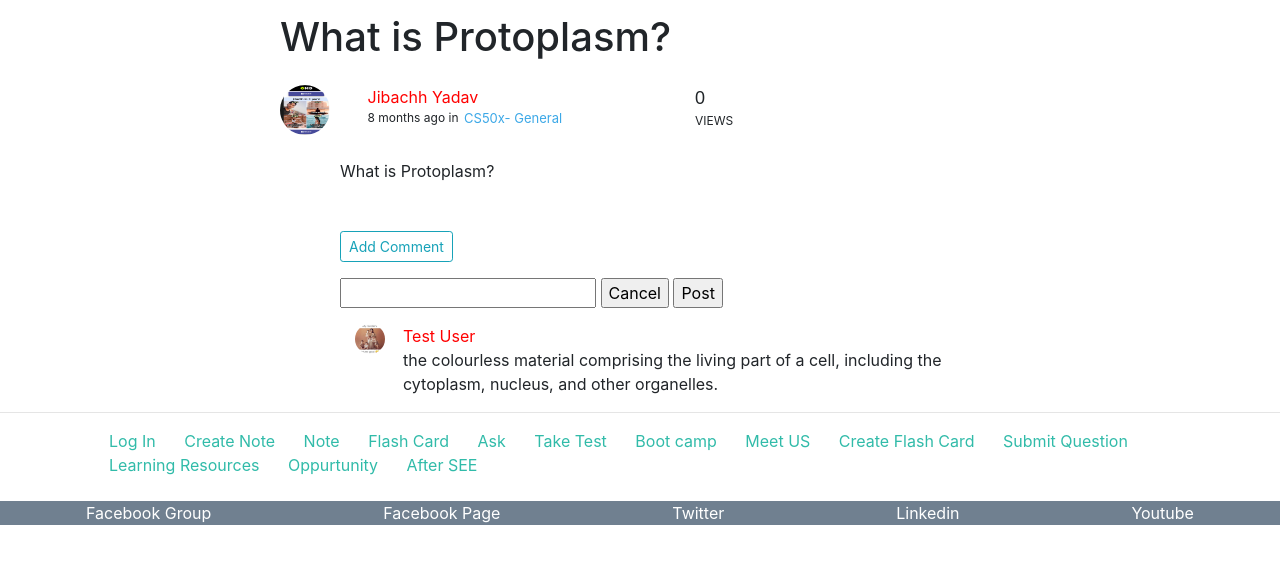
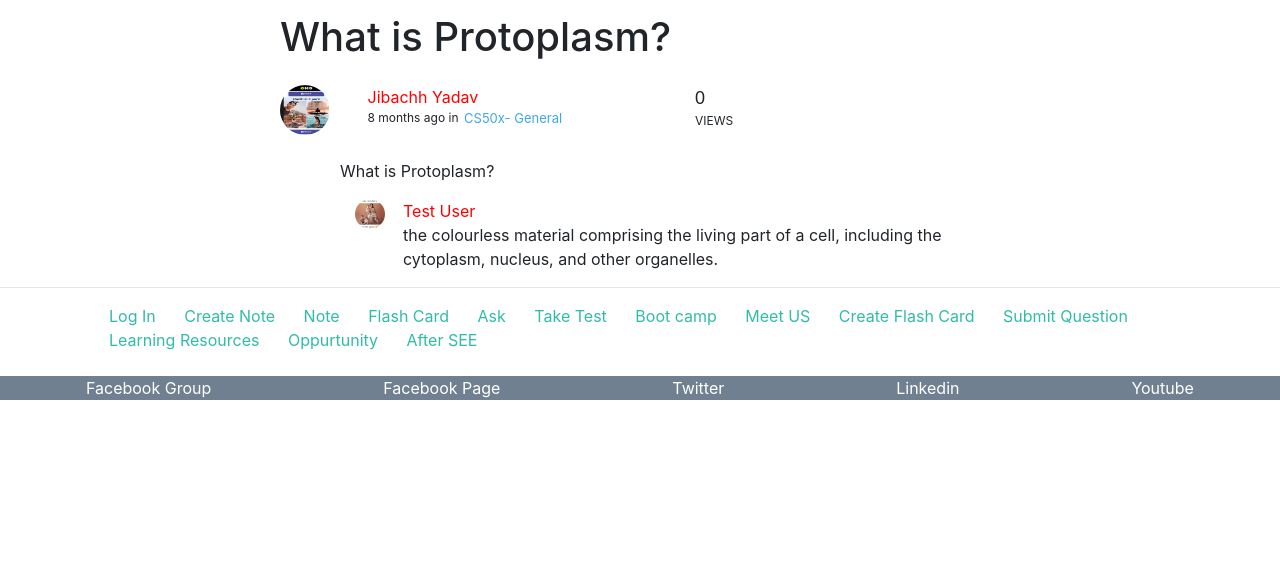
Before and after one commit to jibachhydv/onestepNepal, a Django app: page /ask/question/1/ in a window 1280 px wide. Shown: the part 139-703 px from the top of the page. Run offline with Django 3.2, Linux system fonts and the light colour scheme; data comes from the database, SQL or seed files in the repository; both versions use the stored data as it was after the commit; some libraries are stand-ins or nearby versions.

Commit message:
i forgot

```diff
--- a/templates/discussion/questiondetail.html
+++ b/templates/discussion/questiondetail.html
@@ -76,19 +76,10 @@
           </div>
 
 
-          <div class="row mt-5">
-            <button class="btn btn-sm btn-outline-info">Add Comment</button>
-          </div>
-
-          <!-- Form for commenting -->
-          <div class="row mt-3">
-            <form action="" method="post">
-              <input type="text" />
-              <input type="button" value="Cancel">
-              <input type="submit" value="Post" />
-            </form>
-          </div>
-
+          <!-- Show Form to add answer -->
+          {% if user.is_authenticated %}
+          {% else %}
+          {% endif %}
 
           <!-- Comment on Discussion -->
           {% for answer in question.answers_ondiscussion.all %}
@@ -126,6 +117,8 @@
 
 
 
+
+
         </div>
       </div>
     </div>
```
Also changed, not shown: db.sqlite3.
